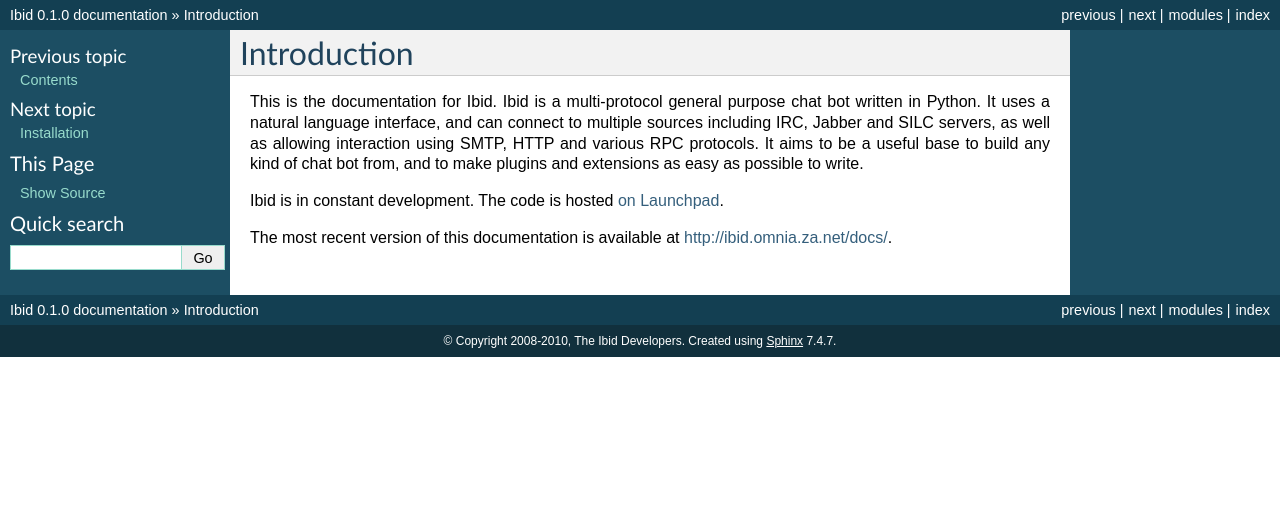
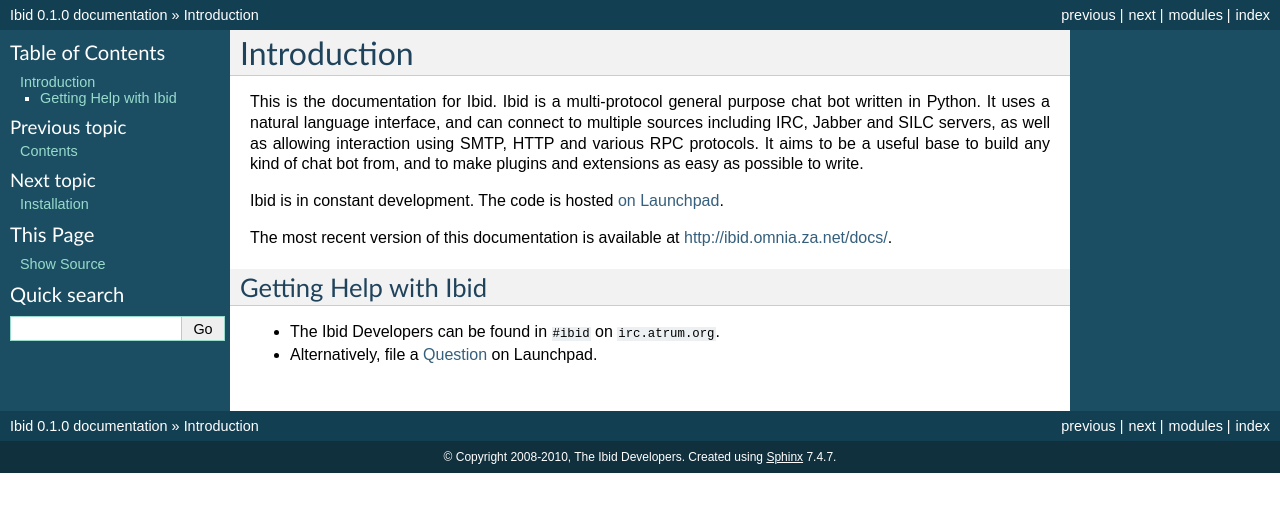
Before and after one commit to ibid/ibid, a Sphinx documentation site: the page built from docs/intro.rst, in a window 1280 px wide. Shown: the top 512 px of the page. Built offline with Sphinx 7.4.7, drawn with Linux system fonts in a browser that asks for light colours.

Commit message:
Getting help

```diff
--- a/docs/intro.rst
+++ b/docs/intro.rst
@@ -15,4 +15,11 @@
 The most recent version of this documentation is available at
 `http://ibid.omnia.za.net/docs/ <http://ibid.omnia.za.net/docs/>`_.
 
+Getting Help with Ibid
+----------------------
+
+* The Ibid Developers can be found in ``#ibid`` on ``irc.atrum.org``.
+* Alternatively, file a `Question <https://answers.launchpad.net/ibid>`_
+  on Launchpad.
+
 .. vi: set et sta sw=3 ts=3:
```
